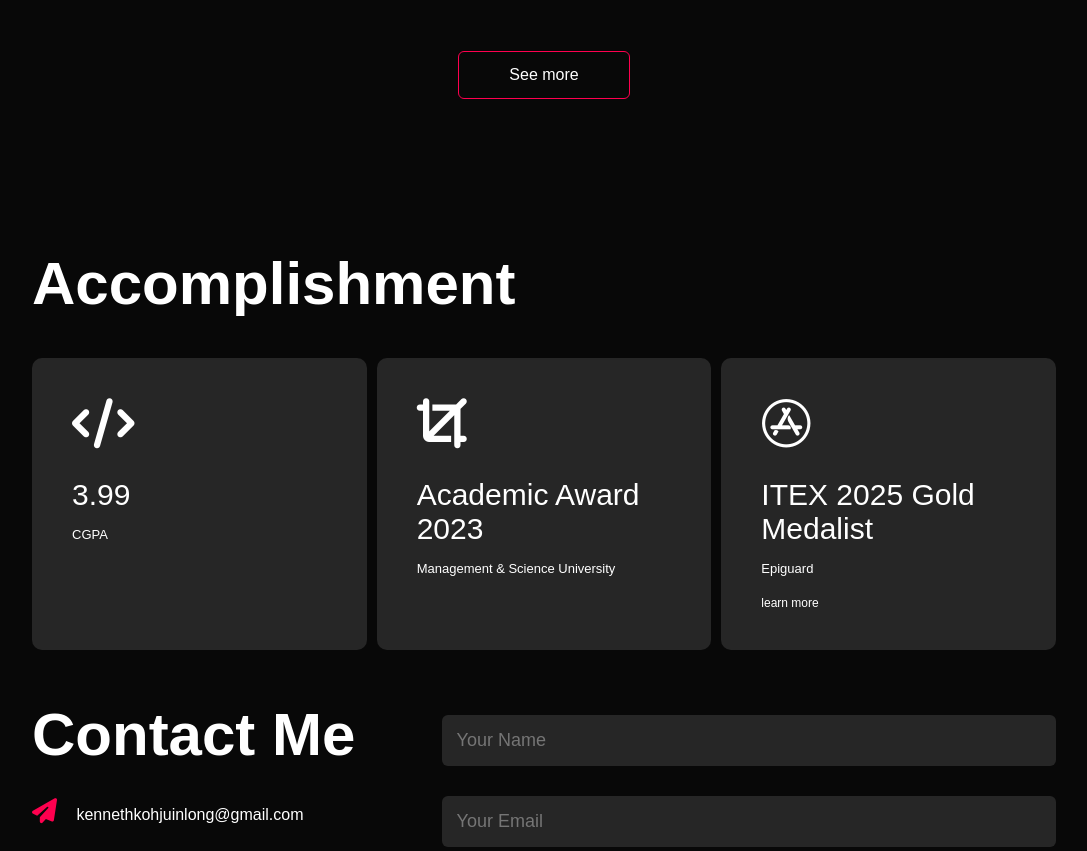
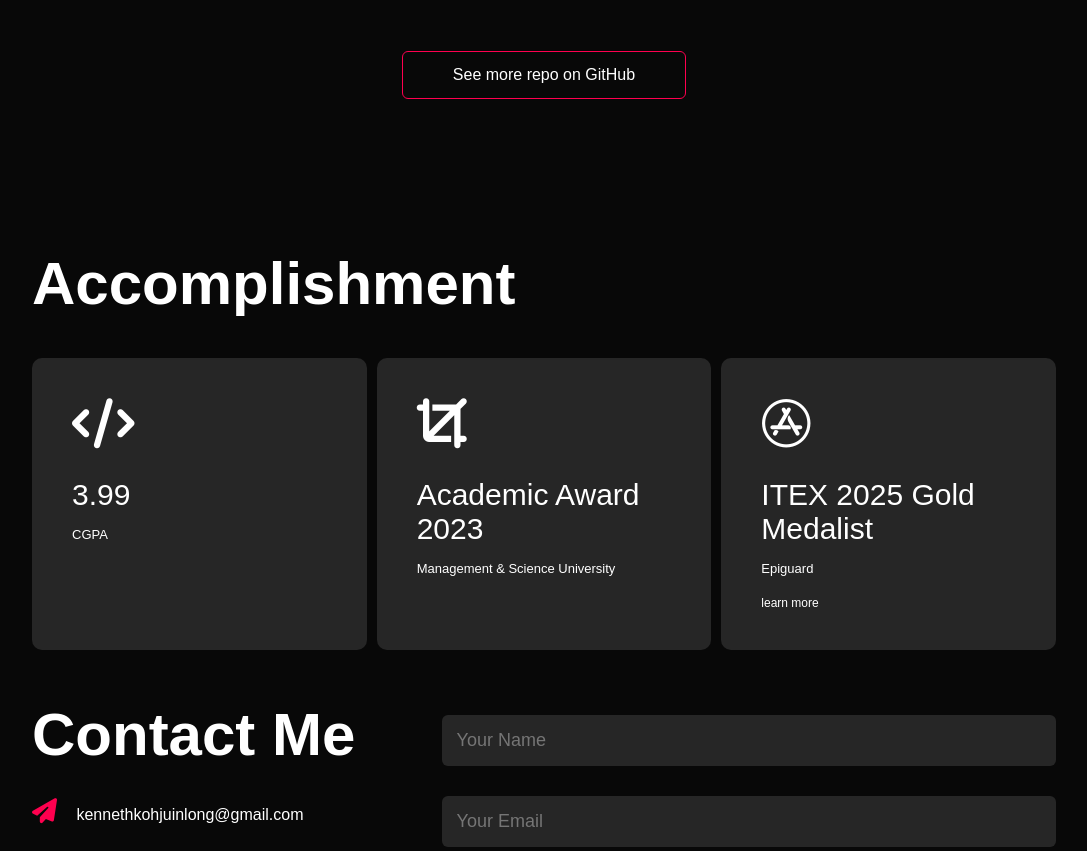
Before and after one commit to KwearyKen/My-Portfolio, a plain HTML site: page index.html in a window 1280 px wide. Shown: the part 3358-4209 px from the top of the page, without its empty margins (96-1183 px from the left). Drawn offline with nearby package versions, Linux system fonts and the light colour scheme.

Commit message:
Change the see more button to git button

```diff
--- a/index.html
+++ b/index.html
@@ -170,7 +170,7 @@ Diabetes and Cardiovascular Diseases </h3>
                 </div>
             </div>
         </div>
-        <a href="#" class="btn">See more</a>
+        <a href="https://github.com/KwearyKen?tab=repositories" target="_blank" class="btn">See more repo on GitHub</a>
     </div>
 </div>
 <!-----------------------------Accomplishment-------------------------->
```
